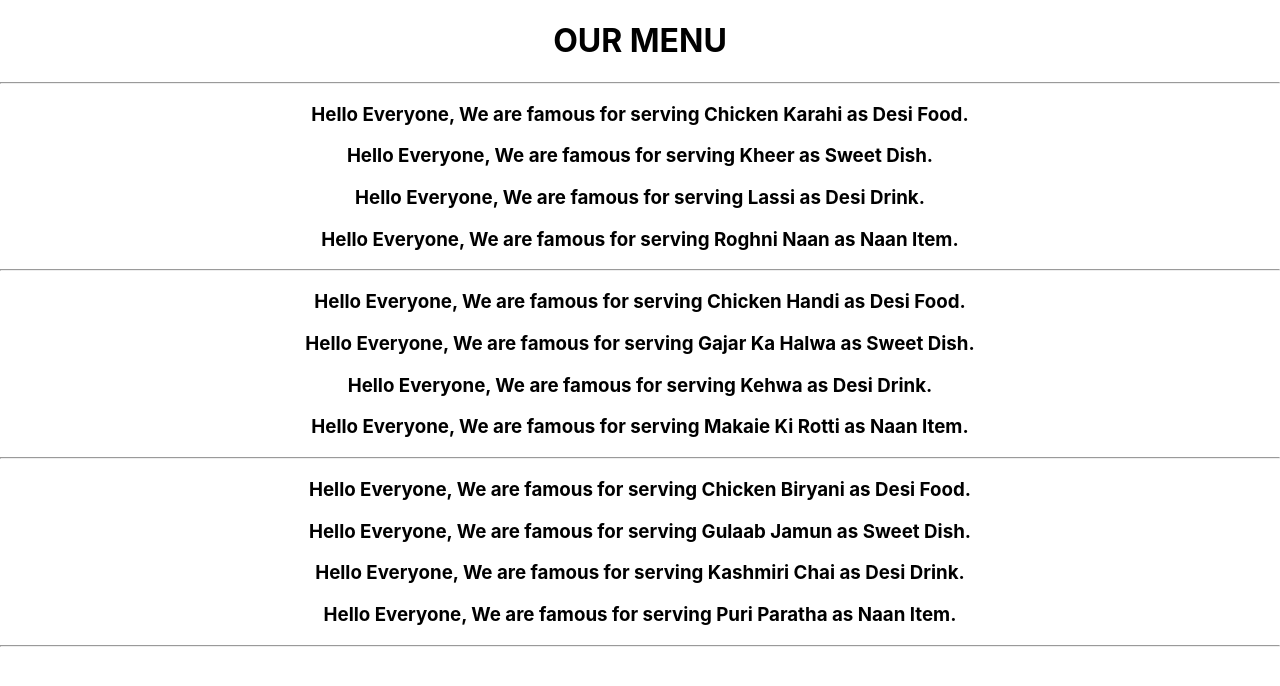
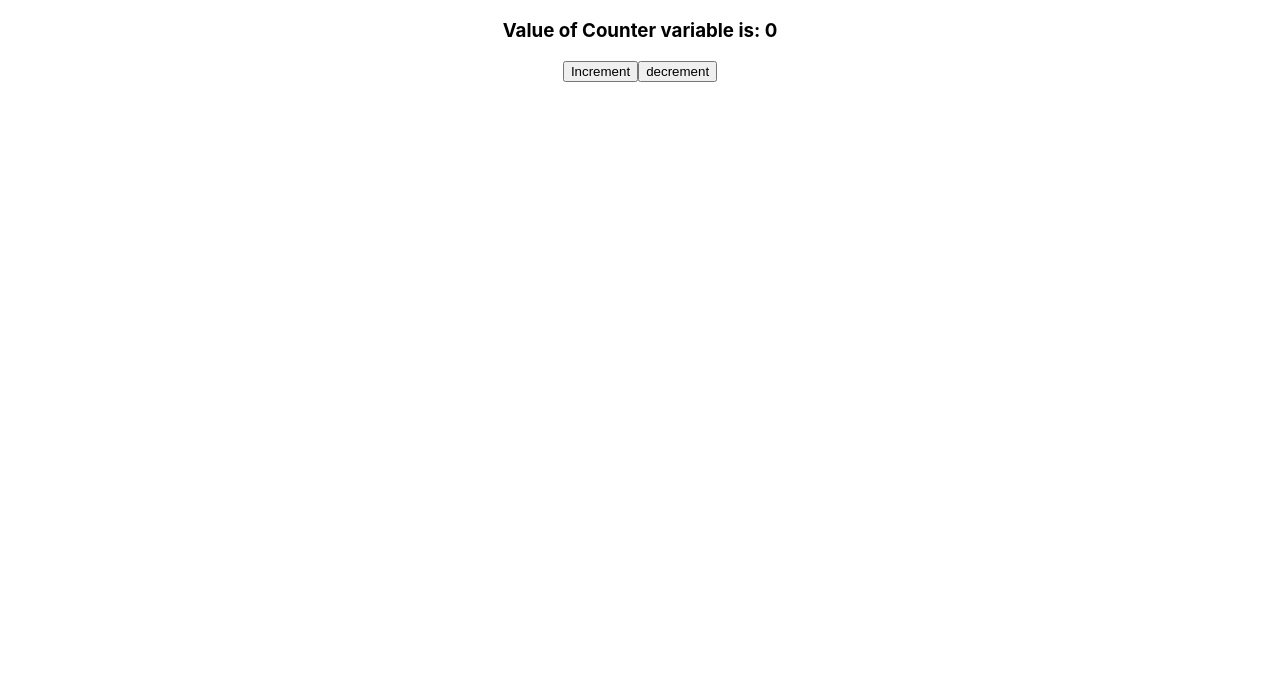
Before and after one commit to Muhammad-Bilal90/firstdeployment, a React (Create React App) app: page / in a window 1280 px wide. Shown: the top 686 px of the page. Built offline with nearby package versions, Linux system fonts and the light colour scheme.

Commit message:
Updated Counter Component

```diff
--- a/src/App.js
+++ b/src/App.js
@@ -1,11 +1,11 @@
 import React from 'react';
 import './App.css';
-import Menu from './components/menu';
+import Counter from './components/counter';
 
 function App() {
   return (
     <div className="App">
-      <h1> OUR MENU </h1>
+      {/* <h1> OUR MENU </h1>
 
       <hr />
 
@@ -19,7 +19,9 @@
 
       <Menu dishes={'Chicken Biryani'} sweet={'Gulaab Jamun'} drink={'Kashmiri Chai'} naan={'Puri Paratha'} />
 
-      <hr />
+      <hr /> */}
+
+      <Counter />
 
     </div>
   );
--- /dev/null
+++ b/src/components/counter.jsx
@@ -0,0 +1,16 @@
+import React, { useState } from 'react';
+
+function Counter() {
+    let [count, setCount] = useState(0);
+
+
+    return (
+        <div>
+            <h3>Value of Counter variable is: {count} </h3>
+            <button onClick={() => setCount(count + 1)}>Increment</button>
+            <button onClick={() => setCount(count - 1)}>decrement</button>
+        </div>
+    )
+}
+
+export default Counter;
```
